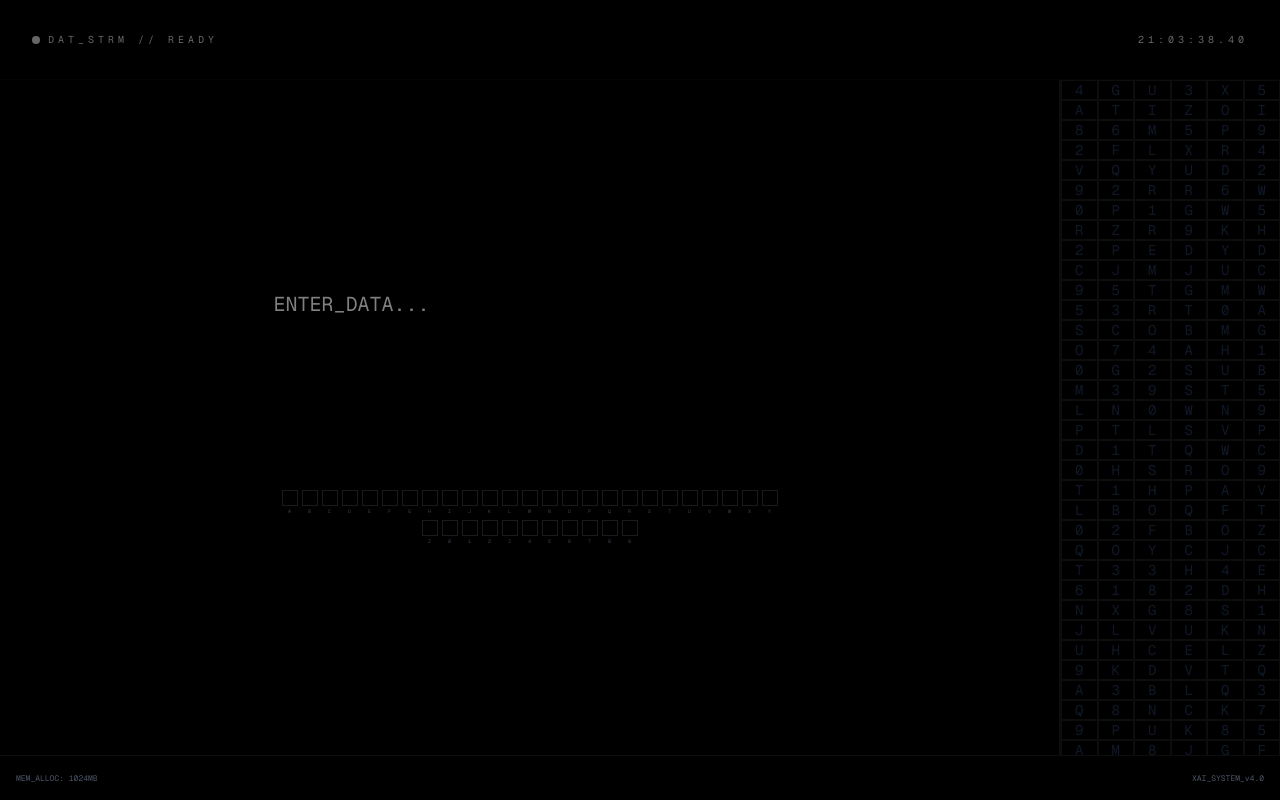
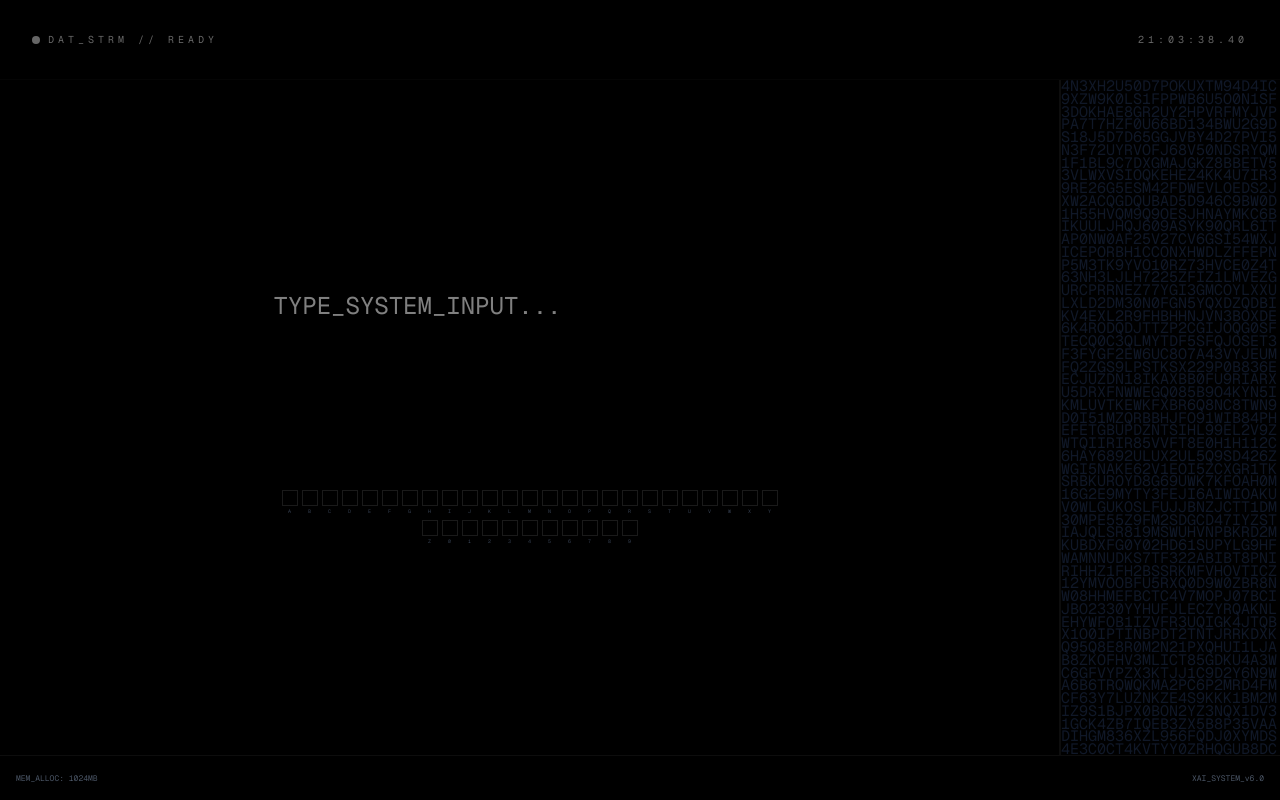
Before and after one commit to marcandreottola/terminal-project, a Next.js app: page / in a window 1280 px wide. Built offline with nearby package versions, Linux system fonts and the light colour scheme.

Commit message:
removed columns for seamless wall

```diff
--- a/src/app/page.tsx
+++ b/src/app/page.tsx
@@ -1,5 +1,5 @@
 'use client';
-import { useEffect, useState, useMemo } from 'react';
+import { useEffect, useState } from 'react';
 
 export default function Home() {
   const [input, setInput] = useState('');
@@ -15,11 +15,6 @@ export default function Home() {
     }, 100);
     return () => clearInterval(timer);
   }, []);
-
-  // Generate stable random chars so they don't flicker too wildly
-  const staticChars = useMemo(() =>
-    Array.from({ length: 600 }).map(() => Math.random().toString(36).slice(2, 3).toUpperCase()),
-  []);
 
   const handleInputChange = (e: React.ChangeEvent<HTMLTextAreaElement>) => {
     const val = e.target.value;
@@ -44,26 +39,24 @@ export default function Home() {
       {/* HEADER */}
       <div className="p-4 md:p-8 flex justify-between text-[10px] tracking-[0.4em] opacity-40 border-b border-white/5 bg-black z-30">
         <div className="flex items-center gap-2">
-          <div className={`w-2 h-2 rounded-full ${isTyping ? 'bg-red-500 shadow-[0_0_10px_red]' : 'bg-white'}`} />
+          <div className={`w-2 h-2 rounded-full ${isTyping ? 'bg-red-500' : 'bg-white'}`} />
           <span>DAT_STRM // {isTyping ? 'BUSY' : 'READY'}</span>
         </div>
-        <div className="hidden sm:block">{time}</div>
+        <div>{time}</div>
       </div>
 
-      {/* MAIN LAYOUT */}
       <div className="flex-1 grid grid-cols-[1fr_100px] md:grid-cols-[1fr_220px] overflow-hidden">
 
-        {/* LEFT: INPUT & TILES */}
+        {/* LEFT: INPUT AREA */}
         <div className="flex flex-col items-center justify-center p-4 border-r border-white/5">
           <textarea
             autoFocus
-            className="bg-transparent border-none outline-none w-full max-w-lg h-40 text-lg md:text-xl resize-none uppercase caret-white"
-            placeholder="ENTER_DATA..."
+            className="bg-transparent border-none outline-none w-full max-w-lg h-40 text-xl md:text-2xl resize-none uppercase caret-white"
+            placeholder="TYPE_SYSTEM_INPUT..."
             value={input}
             onChange={handleInputChange}
           />
 
-          {/* TILE BAR */}
           <div className="flex flex-wrap justify-center gap-1 w-full max-w-lg mt-10">
             {"ABCDEFGHIJKLMNOPQRSTUVWXYZ0123456789".split("").map((char) => (
               <div key={char} className="flex flex-col items-center">
@@ -77,31 +70,31 @@ export default function Home() {
           </div>
         </div>
 
-        {/* RIGHT: THE SEAMLESS WALL */}
-        {/* We use a grid with 0 gap to ensure characters touch perfectly */}
-        <div className="grid grid-cols-4 md:grid-cols-6 gap-0 bg-black overflow-hidden select-none border-l border-white/5">
-          {staticChars.map((char, i) => (
-            <div
-              key={i}
-              className={`
-                flex items-center justify-center
-                text-[10px] md:text-[14px]
-                h-[15px] md:h-[20px]
-                border-[0.5px] border-white/5
-                transition-colors duration-200
-                ${isTyping ? 'text-white bg-white/5' : 'text-gray-900 bg-transparent'}
-              `}
-            >
-              {char}
-            </div>
-          ))}
+        {/* RIGHT: THE SEAMLESS WALL (No Columns, just one text block) */}
+        <div className="bg-black overflow-hidden select-none border-l border-white/5 p-0">
+          <p className={`
+            break-all
+            text-[11px] md:text-[15px]
+            leading-[0.85]
+            tracking-normal
+            text-left
+            w-full
+            h-full
+            transition-colors
+            duration-150
+            ${isTyping ? 'text-white' : 'text-gray-900'}
+          `}>
+            {Array.from({ length: 2000 }).map(() =>
+              Math.random().toString(36).slice(2, 3).toUpperCase()
+            ).join('')}
+          </p>
         </div>
       </div>
 
       {/* FOOTER */}
       <div className="p-4 text-[8px] text-gray-600 flex justify-between border-t border-white/5 bg-black">
         <span>MEM_ALLOC: 1024MB</span>
-        <span>XAI_SYSTEM_v4.0</span>
+        <span>XAI_SYSTEM_v6.0</span>
       </div>
     </main>
   );
```
